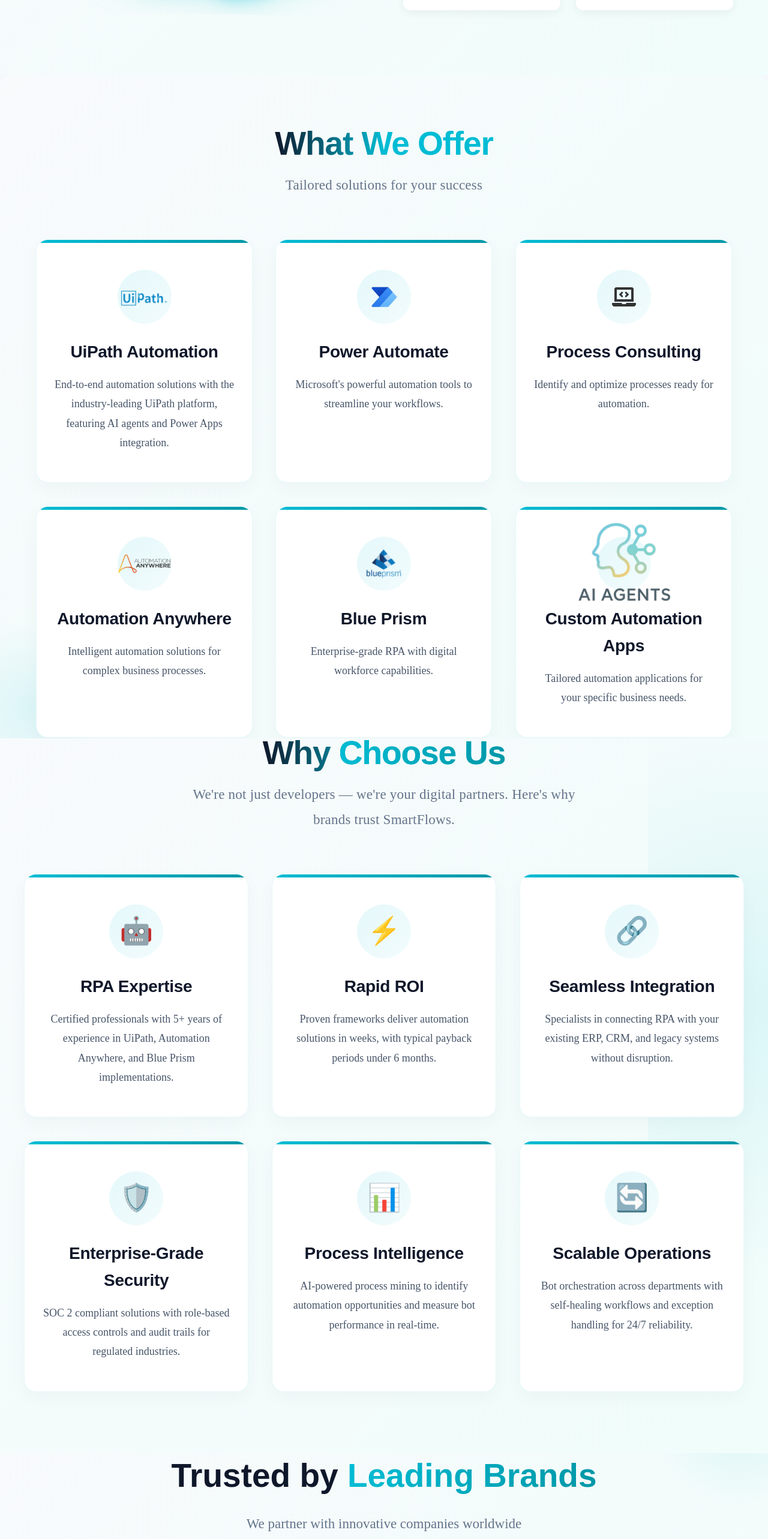
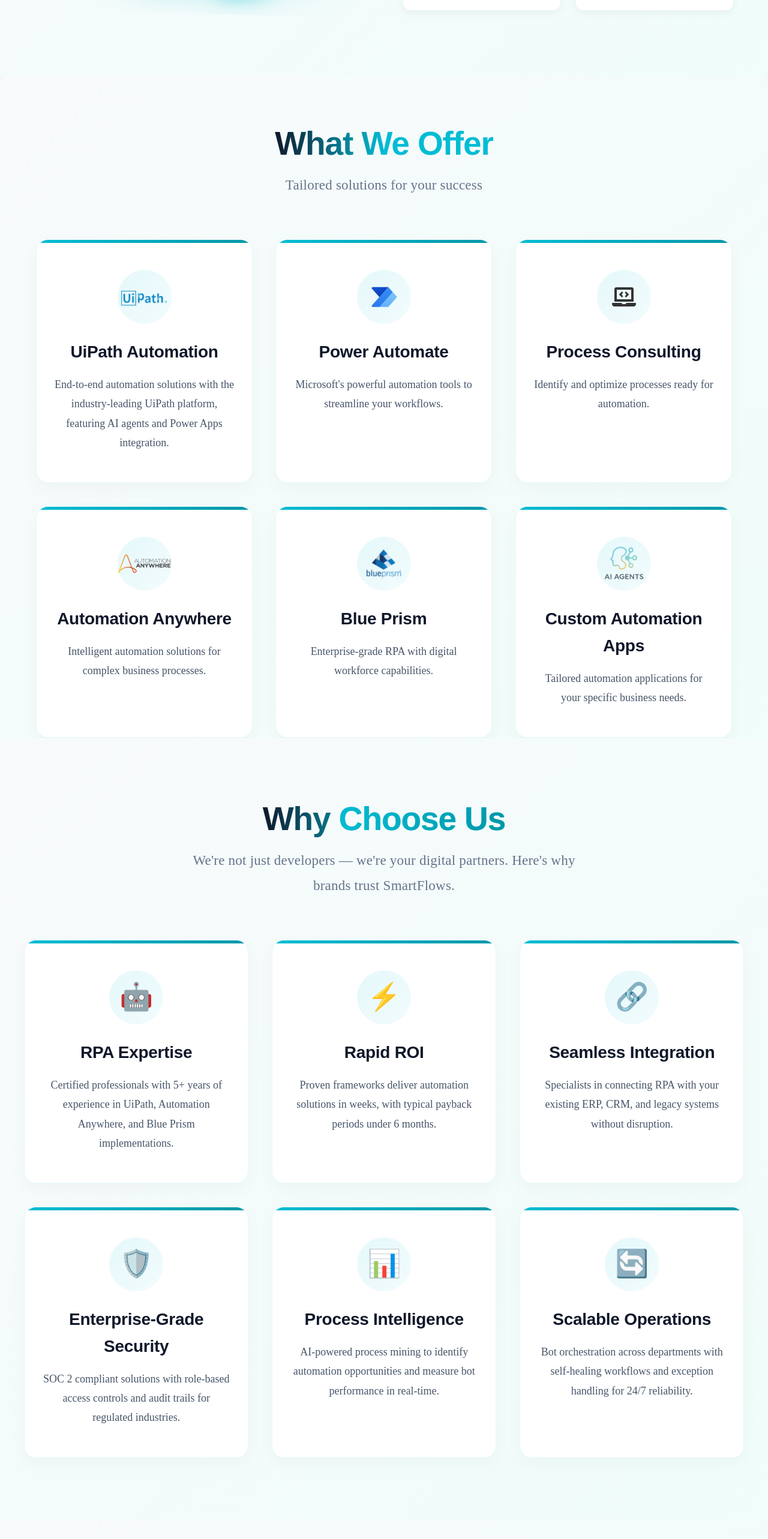
Before and after one commit to Shauryaraje7/SMART-FLOWS, a React (Vite) app: page / in a window 1280 px wide. Shown: the part 1480-4046 px from the top of the page at 60% size. Built offline with nearby package versions, Linux system fonts and the light colour scheme.

Commit message:
version 12.0.9

```diff
--- a/src/components/styles/AboutSection.css
+++ b/src/components/styles/AboutSection.css
@@ -1,7 +1,7 @@
 /* About Section */
 .about-section {
   padding: clamp(60px, 8vw, 120px) 20px;
-  background: linear-gradient(135deg, #f8fafc 0%, #f0fdfa 100%);
+    background: linear-gradient(135deg, #f8fafc 0%, #f0fdfa 100%);
   position: relative;
   overflow: hidden;
   z-index: 6;
--- a/src/components/styles/ClientsSection.css
+++ b/src/components/styles/ClientsSection.css
@@ -1,12 +1,12 @@
 /* ClientsSection.css */
 .clients-section {
   padding: clamp(60px, 8vw, 120px) 20px;
-  background: linear-gradient(135deg, #f8fafc 0%, #f0fdfa 100%);
+    background: linear-gradient(135deg, #f8fafc 0%, #f0fdfa 100%);
   position: relative;
   overflow: hidden;
   text-align: center;
   z-index: 4;
-  margin-top: -110px;
+  margin-top: 0px;
 }
 
 .clients-section::before {
@@ -16,7 +16,7 @@
   right: -100px;
   width: 300px;
   height: 300px;
-  background: radial-gradient(circle, rgba(0, 188, 212, 0.1) 0%, transparent 70%);
+
   z-index: 0;
 }
 
--- a/src/components/styles/ContactSection.css
+++ b/src/components/styles/ContactSection.css
@@ -1,7 +1,7 @@
 /* Base Styles */
 .contact-section {
   padding: 120px 20px;
-  background: linear-gradient(135deg, #f0f7ff 0%, #e6f7ff 100%);
+     background: linear-gradient(135deg, #f8fafc 0%, #f0fdfa 100%);
   position: relative;
   overflow: hidden;
   z-index: 1;
@@ -16,7 +16,7 @@
   right: -100px;
   width: 300px;
   height: 300px;
-  background: radial-gradient(circle, rgba(0, 188, 212, 0.1) 0%, transparent 70%);
+
   z-index: 0;
 }
 
--- a/src/components/styles/FAQ.css
+++ b/src/components/styles/FAQ.css
@@ -1,7 +1,7 @@
 /* ===== FAQ Section ===== */
 .faq-section {
   padding: 120px 20px;
-  background: linear-gradient(135deg, #f8fafc 0%, #f0f7ff 100%);
+     background: linear-gradient(135deg, #f8fafc 0%, #f0fdfa 100%);
   position: relative;
   overflow: hidden;
   opacity: 0;
@@ -27,7 +27,7 @@ margin-top: 1px;
   left: -50px;
   width: 200px;
   height: 200px;
-  background: rgba(0, 188, 212, 0.05);
+
   border-radius: 50%;
   z-index: 0;
 }
@@ -39,7 +39,7 @@ margin-top: 1px;
   right: -100px;
   width: 300px;
   height: 300px;
-  background: rgba(0, 188, 212, 0.05);
+
   border-radius: 50%;
   z-index: 0;
 }
--- a/src/components/styles/ServicesSection.css
+++ b/src/components/styles/ServicesSection.css
@@ -22,7 +22,7 @@
   left: -100px;
   width: 300px;
   height: 300px;
-  background: radial-gradient(circle, rgba(0, 188, 212, 0.1) 0%, transparent 70%);
+
   z-index: 0;
 }
 
@@ -31,7 +31,7 @@
   position: absolute;
   width: 100%;
   height: 100%;
-  background: radial-gradient(circle at 70% 30%, rgba(0, 188, 212, 0.05) 0%, transparent 50%);
+
   z-index: 0;
   pointer-events: none;
 }
@@ -164,7 +164,7 @@
 }
 
 .agenticailogo {
-  height  : 18vh;
+  height  : 7.5vh;
 }
 .blueprism{
   height: 6vh;
--- a/src/components/styles/WhyChooseUsSection.css
+++ b/src/components/styles/WhyChooseUsSection.css
@@ -5,7 +5,7 @@
   position: relative;
   overflow: hidden;
   z-index: 5;
-  margin-top: -110px;
+  margin-top: 0px;
   will-change: transform, opacity;
 }
 
@@ -16,7 +16,7 @@
   right: -100px;
   width: 300px;
   height: 100%;
-  background: radial-gradient(circle, rgba(0, 188, 212, 0.1) 0%, transparent 70%);
+  /* background: radial-gradient(circle, rgba(0, 188, 212, 0.1) 0%, transparent 70%); */
   z-index: 0;
 }
 
--- a/src/components/styles/testimonials.css
+++ b/src/components/styles/testimonials.css
@@ -1,7 +1,7 @@
 /* Base Styles */
 .testimonials-section {
   padding: clamp(60px, 6vw, 80px) 0;
-  background: #f8fafc;
+    background: linear-gradient(135deg, #f8fafc 0%, #f0fdfa 100%);
   font-family: 'Plus Jakarta Sans', sans-serif;
 }
 
@@ -32,7 +32,7 @@
   left: 0;
   width: 100%;
   height: 8px;
-  background: rgba(0, 188, 212, 0.2);
+
   z-index: -1;
   border-radius: 4px;
 }
```
